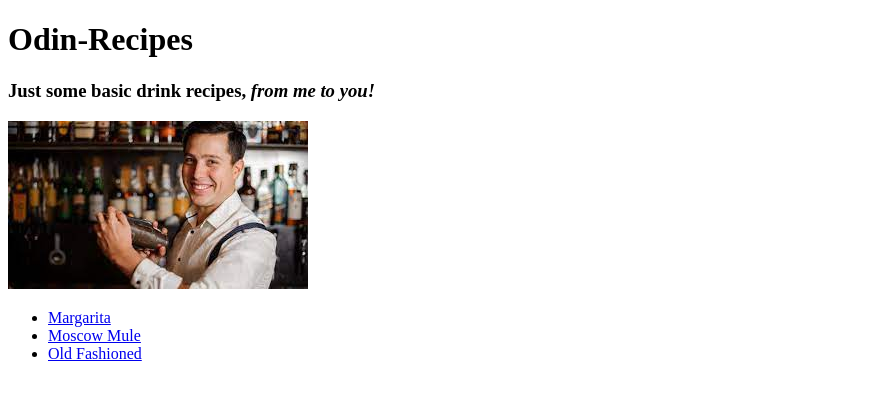
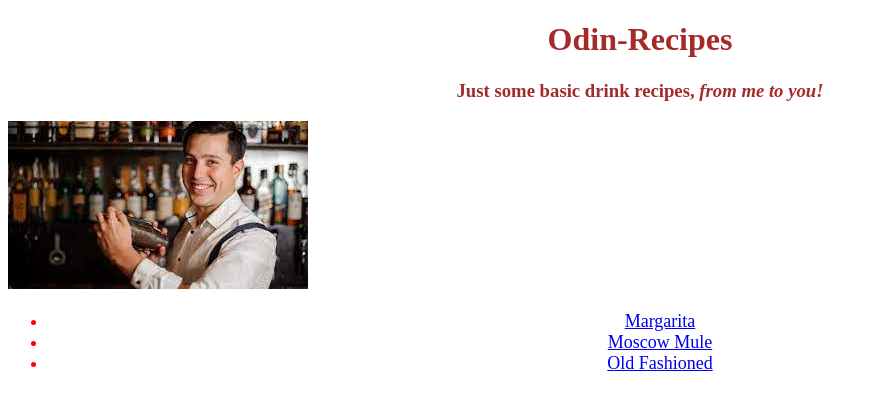
Before and after one commit to stoicstranger/recipes_page, a plain HTML site: page index.html in a window 1280 px wide. Shown: the whole page, without its empty margins (0-878 px from the left). Drawn offline with Linux system fonts and the light colour scheme.

Commit message:
Add css elements

```diff
--- a/index.html
+++ b/index.html
@@ -3,13 +3,14 @@
     <head>
         <meta charset="UTF-8">
         <title>Some Recipes</title>
+        <link rel="stylesheet" href="style.css">
     </head>
     <body>
-        <h1>Odin-Recipes</h1>
-        <h3>Just some basic drink recipes, <em>from me to you!</em> </h3>
-        <img src="../recipes_page/img/bartender.jpeg">
+        <h1 class="homepage-title">Odin-Recipes</h1>
+        <h3 class="homepage-sub">Just some basic drink recipes, <em>from me to you!</em> </h3>
+        <img src="../recipes_page/img/bartender.jpeg" class="homepage-img">
 
-        <ul>
+        <ul class="recipe-pages">
             <li><a href="./recipes/margarita.html">Margarita</a></li>
             <li><a href="./recipes/moscow-mule.html">Moscow Mule</a></li>
             <li><a href="./recipes/old-fashioned.html">Old Fashioned</a></li>
--- /dev/null
+++ b/style.css
@@ -0,0 +1,22 @@
+.homepage-title,
+.homepage-sub,
+.homepage-img,
+.recipe-pages {
+    text-align: center;
+    color:brown;
+}
+img {
+    height: auto;
+    width: auto;
+}
+button {
+    font-weight: bolder;
+    background-color: aqua;
+}
+body {
+    font-family: "Times New Roman", Courier, monospace;
+}
+.recipe-pages {
+    font-size: large;
+    color: red;
+}
```
Also changed, not shown: recipes/margarita.html (+1 -0 lines), recipes/moscow-mule.html (+2 -1 lines), recipes/old-fashioned.html (+3 -2 lines).
